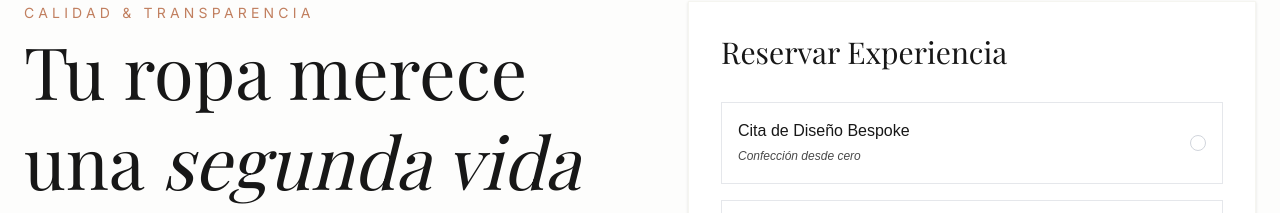
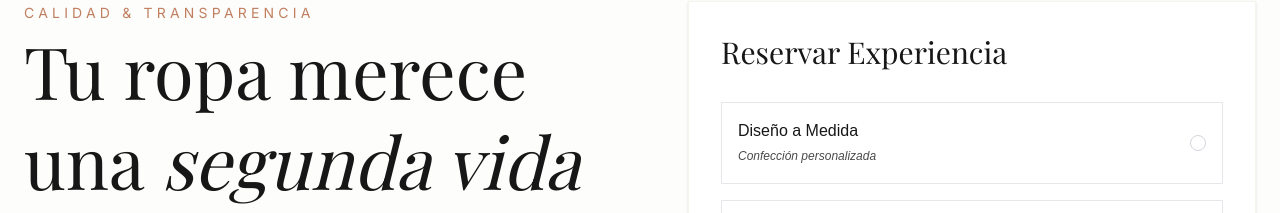
Before and after one commit to Gaz-Style/elena-atelier, a Next.js app: page /appointment in a window 1280 px wide. Shown: the part 175-388 px from the top of the page. Built offline with nearby package versions, Linux system fonts and the light colour scheme; a web font is replaced by a local one.

Commit message:
fix: resolve controlled component issues and simplify aspirational terms in booking form

```diff
--- a/src/components/BookingForm.tsx
+++ b/src/components/BookingForm.tsx
@@ -1,6 +1,6 @@
 'use client';
 
-import { useState } from 'react';
+import React, { useState } from 'react';
 import { motion } from 'framer-motion';
 
 export default function BookingForm() {
@@ -32,15 +32,15 @@ export default function BookingForm() {
                     <div className="grid gap-4">
                         <button
                             type="button"
-                            onClick={() => setFormData({ ...formData, serviceType: 'Cita de Diseño Bespoke' })}
-                            className={`p-4 border text-left flex justify-between items-center transition-all ${formData.serviceType === 'Cita de Diseño Bespoke' ? 'border-brand-terracotta bg-brand-sand/30' : 'border-gray-200 hover:border-brand-terracotta'}`}
+                            onClick={() => setFormData({ ...formData, serviceType: 'Diseño a Medida' })}
+                            className={`p-4 border text-left flex justify-between items-center transition-all ${formData.serviceType === 'Diseño a Medida' ? 'border-brand-terracotta bg-brand-sand/30' : 'border-gray-200 hover:border-brand-terracotta'}`}
                         >
                             <div>
-                                <span className="block font-medium">Cita de Diseño Bespoke</span>
-                                <span className="text-xs text-text-secondary italic">Confección desde cero</span>
+                                <span className="block font-medium">Diseño a Medida</span>
+                                <span className="text-xs text-text-secondary italic">Confección personalizada</span>
                             </div>
                             <div className="w-4 h-4 rounded-full border border-gray-300 flex items-center justify-center">
-                                {formData.serviceType === 'Cita de Diseño Bespoke' && <div className="w-2 h-2 rounded-full bg-brand-terracotta" />}
+                                {formData.serviceType === 'Diseño a Medida' && <div className="w-2 h-2 rounded-full bg-brand-terracotta" />}
                             </div>
                         </button>
 
@@ -64,6 +64,7 @@ export default function BookingForm() {
                             required
                             className="w-full border-b border-gray-300 py-3 focus:border-brand-terracotta outline-none transition-colors"
                             placeholder="Nombre Completo"
+                            value={formData.name}
                             onChange={(e) => setFormData({ ...formData, name: e.target.value })}
                         />
                         <input
@@ -71,6 +72,7 @@ export default function BookingForm() {
                             type="email"
                             className="w-full border-b border-gray-300 py-3 focus:border-brand-terracotta outline-none transition-colors"
                             placeholder="Email"
+                            value={formData.email}
                             onChange={(e) => setFormData({ ...formData, email: e.target.value })}
                         />
                         <input
@@ -78,6 +80,7 @@ export default function BookingForm() {
                             type="tel"
                             className="w-full border-b border-gray-300 py-3 focus:border-brand-terracotta outline-none transition-colors"
                             placeholder="WhatsApp (ej. +569...)"
+                            value={formData.phone}
                             onChange={(e) => setFormData({ ...formData, phone: e.target.value })}
                         />
                     </div>
```
